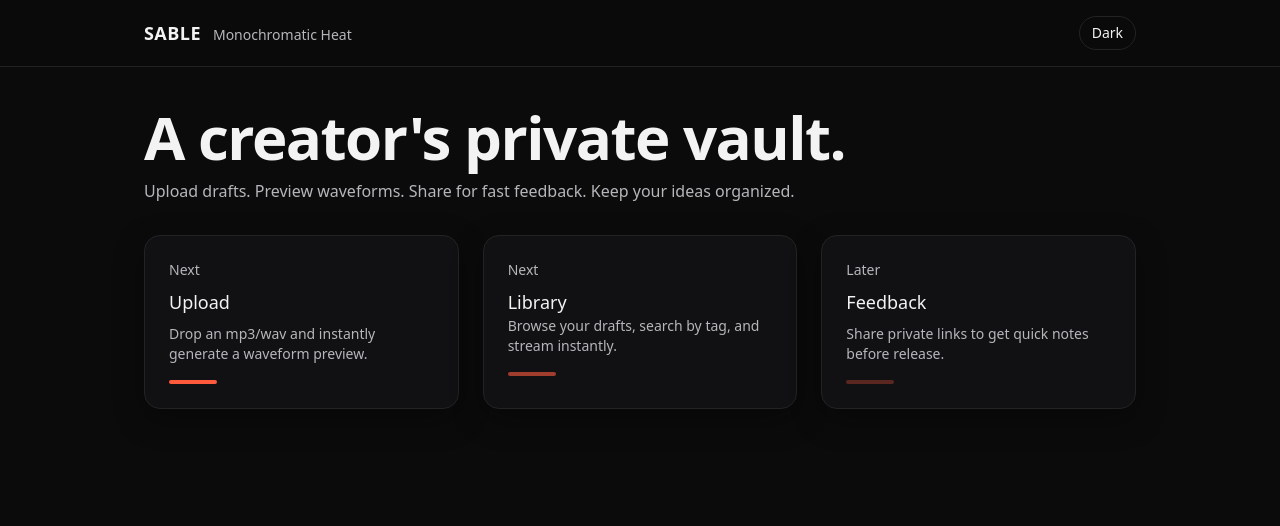
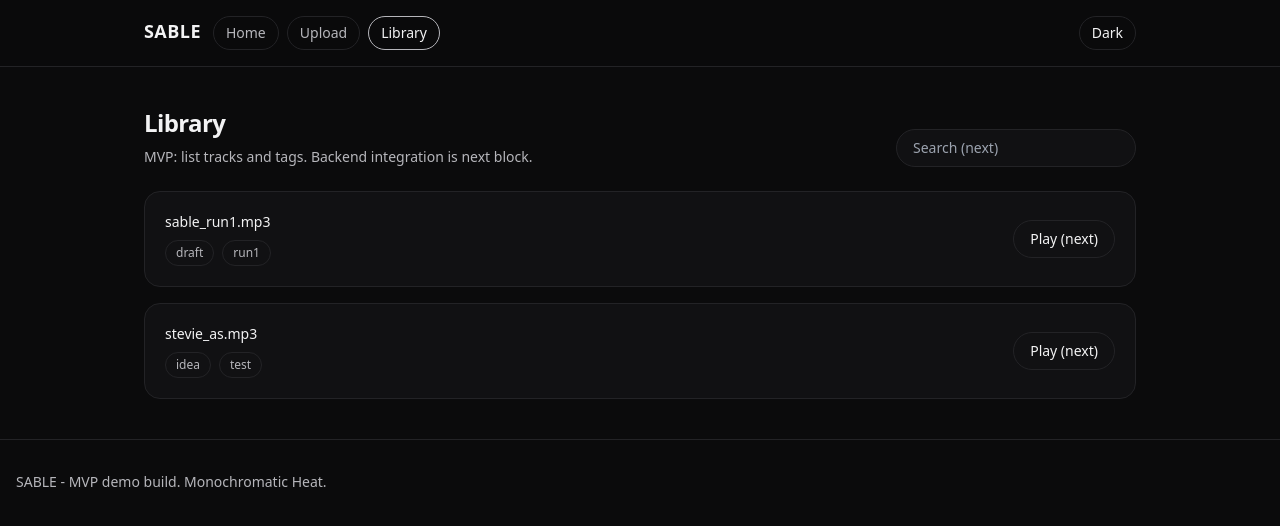
Before and after one commit to shvdxw4/SABLEv2, a React app in the folder frontend/: page /library in a window 1280 px wide. Shown: the top 526 px of the page. Built offline with nearby package versions, Linux system fonts and the light colour scheme; the HTML template or start-up script is replaced by a standard one.

Commit message:
feat: add routing + landing/upload/library pages

```diff
--- a/frontend/package.json
+++ b/frontend/package.json
@@ -11,7 +11,8 @@
   },
   "dependencies": {
     "react": "^19.2.0",
-    "react-dom": "^19.2.0"
+    "react-dom": "^19.2.0",
+    "react-router-dom": "^7.13.0"
   },
   "devDependencies": {
     "@eslint/js": "^9.39.1",
--- a/frontend/src/App.tsx
+++ b/frontend/src/App.tsx
@@ -1,8 +1,18 @@
 import { useMemo, useState } from 'react'
+import { NavLink, Route, Routes } from "react-router-dom"
+import Landing from "./pages/Landing"
+import Upload from "./pages/Upload"
+import Library from "./pages/Library"
 
 function App() {
   const [dark, setDark] = useState(true);
   const rootClass = useMemo(() => (dark ? "dark" : ""), [dark]);
+
+  const linkBase = "rounded-full px-3 py-1.5 text-sm transition border"
+  const linkInactive =
+    "border-black/10 text-black/70 hover:border-black/25 hover:text-black dark:border-sable-border dark:text-sable-muted dark:hover:border-sable-muted dark:hover:text-sable-text"
+  const linkActive =
+    "border-black/30 text-back dark:border-sable-muted dark:text-sable-text"
 
   return (
     <div className={rootClass}>
@@ -11,8 +21,34 @@ function App() {
           <div className="mx-auto flex max-w-5xl items-center justify-between px-4 py-4">
             <div className="flex items-baseline gap-3">
               <span className="text-lg font-semibold tracking-wide">SABLE</span>
-              <span className="text-sm text-black/60 dark:text-sable-muted">Monochromatic Heat
-              </span>
+
+              <nav className="hidden items-center gap-2 sm:flex">
+                <NavLink
+                  to="/"
+                  end
+                  className={({ isActive }) =>
+                    `${linkBase} ${isActive ? linkActive : linkInactive}`
+                  }
+                >
+                  Home
+                </NavLink>
+                <NavLink
+                  to="/upload"
+                  className={({ isActive }) =>
+                  `${linkBase} ${isActive ? linkActive : linkInactive}`
+                  }
+                >
+                  Upload
+                </NavLink>
+                <NavLink
+                  to="/library"
+                  className={({ isActive }) =>
+                  `${linkBase} ${isActive ? linkActive : linkInactive}`
+                  }
+                >
+                  Library
+                </NavLink>
+              </nav>
             </div>
 
             <button
@@ -25,45 +61,18 @@ function App() {
         </header>
 
         <main className="mx-auto max-w-5xl px-4 py-10">
-          <div className="mb-8">
-            <h1 className="text-6xl font-semibold tracking-tight">
-              A creator's private vault.
-            </h1>
-            <p className="mt-3 max-w-2xl text-base text-black/70 dark:text-sable-muted">
-              Upload drafts. Preview waveforms. Share for fast feedback. Keep your
-              ideas organized.
-            </p>
+          <Routes>
+            <Route path="/" element={<Landing />} />
+            <Route path="/upload" element={<Upload />} />
+            <Route path="/library" element={<Library />} />
+          </Routes>
+        </main>
+
+        <footer className="border-t border-black/10 py-8 dark:border-sable-border">
+          <div className="mx-auto max-5xl px-4 text-sm text-black/60 dark:text-sable-muted">
+            SABLE - MVP demo build. Monochromatic Heat.
           </div>
-
-          <div className="grid gap-6 md:grid-cols-3">
-            <div className="rounded-2xl border border-black/10 bg-white p-6 shadow-sm dark:border-sable-border dark:bg-sable-panel dark:shadow-soft">
-              <p className="text-sm text-black/60 dark:text-sable-muted">Next</p>
-              <p className="mt-2 text-lg font-medium">Upload</p>
-              <p className="mt-2 text-sm text-black/70 dark:text-sable-muted">
-                Drop an mp3/wav and instantly generate a waveform preview.
-              </p>
-              <div className="mt-4 h-1 w-12 rounded bg-sable-heat" />
-            </div>
-
-            <div className="rounded-2xl border border-black/10 bg-white p-6 shadow-sm dark:border-sable-border dark:bg-sable-panel dark:shadow-soft">
-              <p className="text-sm text-black/60 dark:text-sable-muted">Next</p>
-              <p className="mt-2 text-lg font-medium">Library</p>
-              <p className="mt -2 text-sm text-black/70 dark:text-sable-muted">
-                Browse your drafts, search by tag, and stream instantly.
-              </p>
-              <div className="mt-4 h-1 w-12 rounded bg-sable-heat/60" />
-            </div>
-
-            <div className="rounded-2xl border border-black/10 bg-whtie p-6 shadow-sm dark:border-sable-border dark:bg-sable-panel dark:shadow-soft">
-              <p className="text-sm text-black/60 dark:text-sable-muted">Later</p>
-              <p className="mt-2 text-lg font-medium">Feedback</p>
-              <p className="mt-2 text-sm text-black/70 dark:text-sable-muted">
-                Share private links to get quick notes before release.
-              </p>
-            <div className="mt-4 h-1 w-12 rounded bg-sable-heat/30" />
-            </div>
-          </div>
-        </main>
+        </footer>
       </div>
     </div>
   );
--- /dev/null
+++ b/frontend/src/main.tsx
@@ -0,0 +1,13 @@
+import { StrictMode } from 'react'
+import { createRoot } from 'react-dom/client'
+import { BrowserRouter } from 'react-router-dom'
+import "./index.css"
+import App from './App.tsx'
+
+createRoot(document.getElementById('root')!).render(
+  <StrictMode>
+    <BrowserRouter>
+      <App />
+    </BrowserRouter>
+  </StrictMode>,
+)
--- /dev/null
+++ b/frontend/src/pages/Landing.tsx
@@ -0,0 +1,61 @@
+import { Link } from "react-router-dom";
+
+export default function Landing() {
+  return (
+    <div>
+      <div className="mb-8">
+        <h1 className="text-6xl font-semibold tracking-tight">
+          A creator&apos;s private vault.
+        </h1>
+        <p className="mt-3 max-w-2xl text-base text-black/70 dark:text-sable-muted">
+          Upload drafts. Preview waveforms. Share for fast feedback. Keep your
+          ideas organized.
+        </p>
+
+        <div className="mt-6 flex flex-wrap gap-3">
+          <Link
+            to="/upload"
+            className="rounded-full bg-black px-5 py-2 text-sm font-medium text-white transition hover:opacity-90 dark:bg-sable-text dark:text-sable-bg"
+          >
+            Upload a track
+          </Link>
+          <Link
+            to="/library"
+            className="rounded-full border border-black/15 px-5 py-2 text-sm font-medium text-black transition hover:border-black/30 dark:border-sable-border dark:text-sable-text dark:hover:border-sable-muted"
+          >
+            Open library
+          </Link>
+        </div>
+      </div>
+
+      <div className="grid gap-6 md:grid-cols-3">
+        <div className="rounded-2xl border border-black/10 bg-white p-6 shadow-sm dark:border-sable-border dark:bg-sable-panel dark:shadow-soft">
+          <p className="text-sm text-black/60 dark:text-sable-muted">Next</p>
+          <p className="mt-2 text-lg font-medium">Upload</p>
+          <p className="mt-2 text-sm text-black/70 dark:text-sable-muted">
+            Drop an mp3/wav and instantly generate a waveform preview.
+          </p>
+          <div className="mt-4 h-1 w-12 rounded bg-sable-heat" />
+        </div>
+
+        <div className="rounded-2xl border border-black/10 bg-white p-6 shadow-sm dark:border-sable-border dark:bg-sable-panel dark:shadow-soft">
+          <p className="text-sm text-black/60 dark:text-sable-muted">Next</p>
+          <p className="mt-2 text-lg font-medium">Library</p>
+          <p className="mt-2 text-sm text-black/70 dark:text-sable-muted">
+            Browse your drafts, search by tag, and stream instantly.
+          </p>
+          <div className="mt-4 h-1 w-12 rounded bg-sable-heat/60" />
+        </div>
+
+        <div className="rounded-2xl border border-black/10 bg-white p-6 shadow-sm dark:border-sable-border dark:bg-sable-panel dark:shadow-soft">
+          <p className="text-sm text-black/60 dark:text-sable-muted">Later</p>
+          <p className="mt-2 text-lg font-medium">Feedback</p>
+          <p className="mt-2 text-sm text-black/70 dark:text-sable-muted">
+            Share private links to get quick notes before release.
+          </p>
+          <div className="mt-4 h-1 w-12 rounded bg-sable-heat/30" />
+        </div>
+      </div>
+    </div>
+  );
+}
--- /dev/null
+++ b/frontend/src/pages/Library.tsx
@@ -0,0 +1,53 @@
+const mock = [
+  { name: "sable_run1.mp3", tags: ["draft", "run1"] },
+  { name: "stevie_as.mp3", tags: ["idea", "test"] },
+];
+
+export default function Library() {
+  return (
+    <div>
+      <div className="flex items-end justify-between gap-4">
+        <div>
+          <h2 className="text-2xl font-semibold tracking-tight">Library</h2>
+          <p className="mt-2 text-sm text-black/70 dark:text-sable-muted">
+            MVP: list tracks and tags. Backend integration is next block.
+          </p>
+        </div>
+
+        <input
+          placeholder="Search (next)"
+          className="hidden w-60 rounded-full border border-black/10 bg-white px-4 py-2 text-sm dark:border-sable-border dark:bg-sable-panel sm:block"
+        />
+      </div>
+
+      <div className="mt-6 grid gap-4">
+        {mock.map((t) => (
+          <div
+            key={t.name}
+            className="rounded-2xl border border-black/10 bg-white p-5 dark:border-sable-border dark:bg-sable-panel"
+          >
+            <div className="flex items-center justify-between gap-4">
+              <div>
+                <p className="text-sm font-medium">{t.name}</p>
+                <div className="mt-2 flex flex-wrap gap-2">
+                  {t.tags.map((tag) => (
+                    <span
+                      key={tag}
+                      className="rounded-full border border-black/10 px-2.5 py-1 text-xs text-black/70 dark:border-sable-border dark:text-sable-muted"
+                    >
+                      {tag}
+                    </span>
+                  ))}
+                </div>
+              </div>
+
+              <button className="rounded-full border border-black/15 px-4 py-2 text-sm transition hover:border-black/30 dark:border-sable-border dark:hover:border-sable-muted">
+                Play (next)
+              </button>
+            </div>
+          </div>
+        ))}
+      </div>
+    </div>
+  );
+}
--- /dev/null
+++ b/frontend/src/pages/Upload.tsx
@@ -0,0 +1,27 @@
+export default function Upload() {
+  return (
+    <div className="max-w-2xl">
+      <h2 className="text-2xl font-semibold tracking-tight">Upload</h2>
+      <p className="mt-2 text-sm text-black/70 dark:text-sable-muted">
+        MVP: select an mp3/wav. We’ll wire this to the backend next block.
+      </p>
+
+      <div className="mt-6 rounded-2xl border border-black/10 bg-white p-6 dark:border-sable-border dark:bg-sable-panel">
+        <label className="text-sm font-medium">Audio file</label>
+        <input
+          type="file"
+          className="mt-3 block w-full cursor-pointer rounded-lg border border-black/10 bg-white px-3 py-2 text-sm dark:border-sable-border dark:bg-sable-bg"
+          accept=".mp3,.wav"
+        />
+
+        <button className="mt-5 rounded-full bg-black px-5 py-2 text-sm font-medium text-white transition hover:opacity-90 dark:bg-sable-text dark:text-sable-bg">
+          Upload
+        </button>
+
+        <p className="mt-4 text-xs text-black/60 dark:text-sable-muted">
+          Coming next: upload progress, response card, waveform preview.
+        </p>
+      </div>
+    </div>
+  );
+}
```
Also changed, not shown: 1 other file (tests, documents, lock files or other folders).
